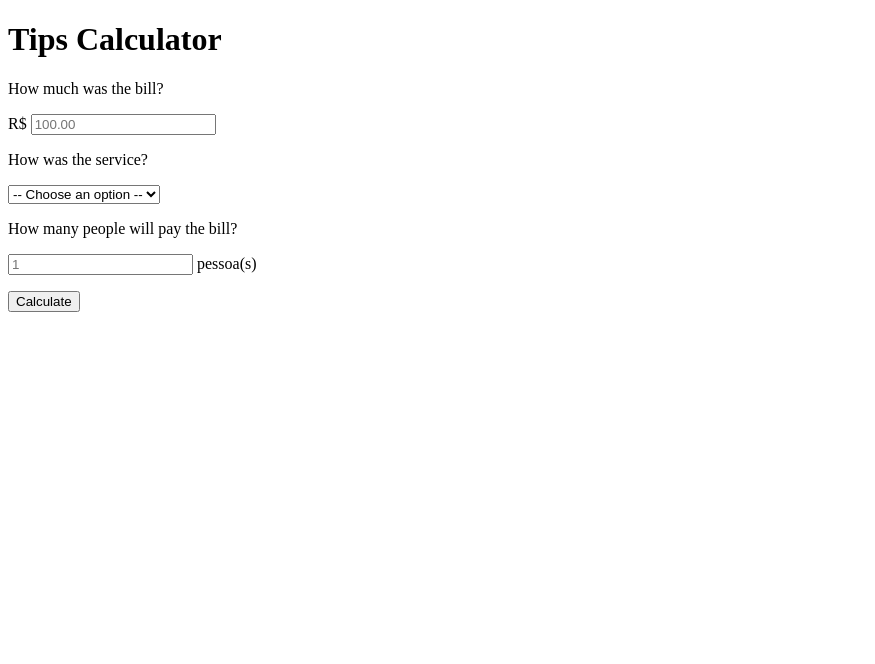
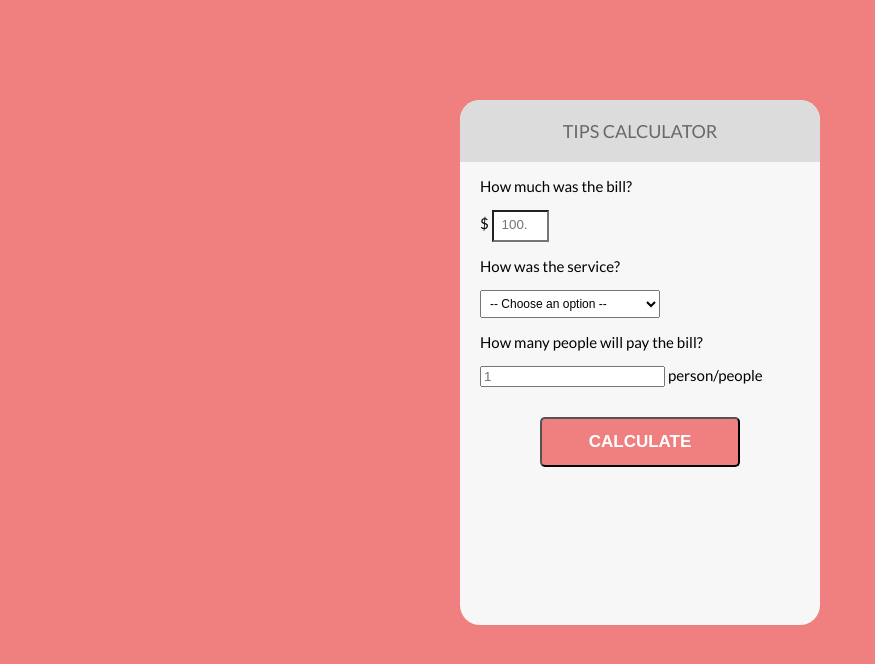
Before and after one commit to lucasaraujodev/calculator, a plain HTML site: page index.html in a window 1280 px wide. Shown: the whole page, without its empty margins (0-875 px from the left). Drawn offline with Linux system fonts and the light colour scheme.

Commit message:
style added
style css created

```diff
--- a/index.html
+++ b/index.html
@@ -6,23 +6,88 @@
     <meta name="description" content="Leaning how to build a simple calculator using web development">
     <meta name="author" content="Lucas DEV">
     <title>Calculor | Lucas DEV</title>
+    <link rel="preconnect" href="https://fonts.googleapis.com">
+    <link rel="preconnect" href="https://fonts.gstatic.com" crossorigin>
+    <link href="https://fonts.googleapis.com/css2?family=Lato:wght@300;400;700&display=swap" rel="stylesheet">
+    <style>
+        :root {
+            --primary-color: lightcoral;
+            --secondary-color: DimGrey;
+            --tertiary-color: Gainsboro;
+        }
+        body {
+            background-color: var(--primary-color);
+            font-size: 15px;
+            font-family: 'Lato', sans-serif;
+        }
+        #container {
+            height: 525px;
+            width: 360px;
+            margin: 100px auto;
+            background: #f7f7f7;
+            /*box-shadow: 5px 5px 5px var(--tertiary-color);*/
+            border-radius: 20px;
+        }
+        .title {
+            background: var(--tertiary-color);
+            color: var(--secondary-color);
+            padding: 20px;
+            text-transform: uppercase;
+            font-size: 18px;
+            font-weight: normal;
+            border-top-left-radius: 20px;
+            border-top-right-radius: 20px;
+            text-align: center;
+        }
+        .tipsForm {
+            padding-left: 20px;
+            padding-right: 20px;
+        }
+        .formInput {
+            background: white;
+            width: 40px;
+            padding: 5px 5px 8px 8px;
+        }
+        .formInput:focus {
+            border: 3px solid var(--primary-color);
+            outline: none;
+        }
+        .formSelect {
+            width: 180px;
+            padding: 5px;
+            font-size: 12px;
+        }
+        .formSubmit {
+            text-transform: uppercase;
+            font-weight: bold;
+            display: block;
+            margin: 30px auto;
+            background: var(--primary-color);
+            border-radius: 5px;
+            width: 200px;
+            height: 50px;
+            font-size: 17px;
+            color: white;
+        }
+    </style>
 </head>
 <body>
+    <div id="container">
         <div>
-        <h1>Tips Calculator</h1>
+            <h1 class="title">Tips Calculator</h1>
         </div>
         <div>
-        <form>
+            <form class="tipsForm">
                 <label for="bill">
                     <p>How much was the bill?</p>
                 </label>
                 <p>
-              R$ <input type="number" placeholder="100.00" name="bill" id="bill">
+                    $ <input type="number" placeholder="100.00" name="bill" id="bill" class="formInput">
                 </p>
                 <label for="serviceQuality">
                     <p>How was the service?</p>
                 </label>
-            <select name="serviceQuality" id="serviceQuality">
+                <select name="serviceQuality" id="serviceQuality" class="formSelect">
                     <option disable selected value="0">-- Choose an option --</option>
                     <option value="0.3">30% - Amazing</option>
                     <option value="0.2">20% - Good</option>
@@ -34,11 +99,11 @@
                     <p>How many people will  pay the bill?</p>
                 </label>
                 <p>
-                <input type="number" placeholder="1" name="people" id="people"> pessoa(s)
+                    <input type="number" placeholder="1" name="people" id="people"> person/people
                 </p>
-            <button type="submit">Calculate</button>
+                <button type="submit" class="formSubmit">Calculate</button>
             </form>
         </div>
-
+    </div>
 </body>
 </html>
```
Lines whose indentation alone changed are shown as unchanged.
